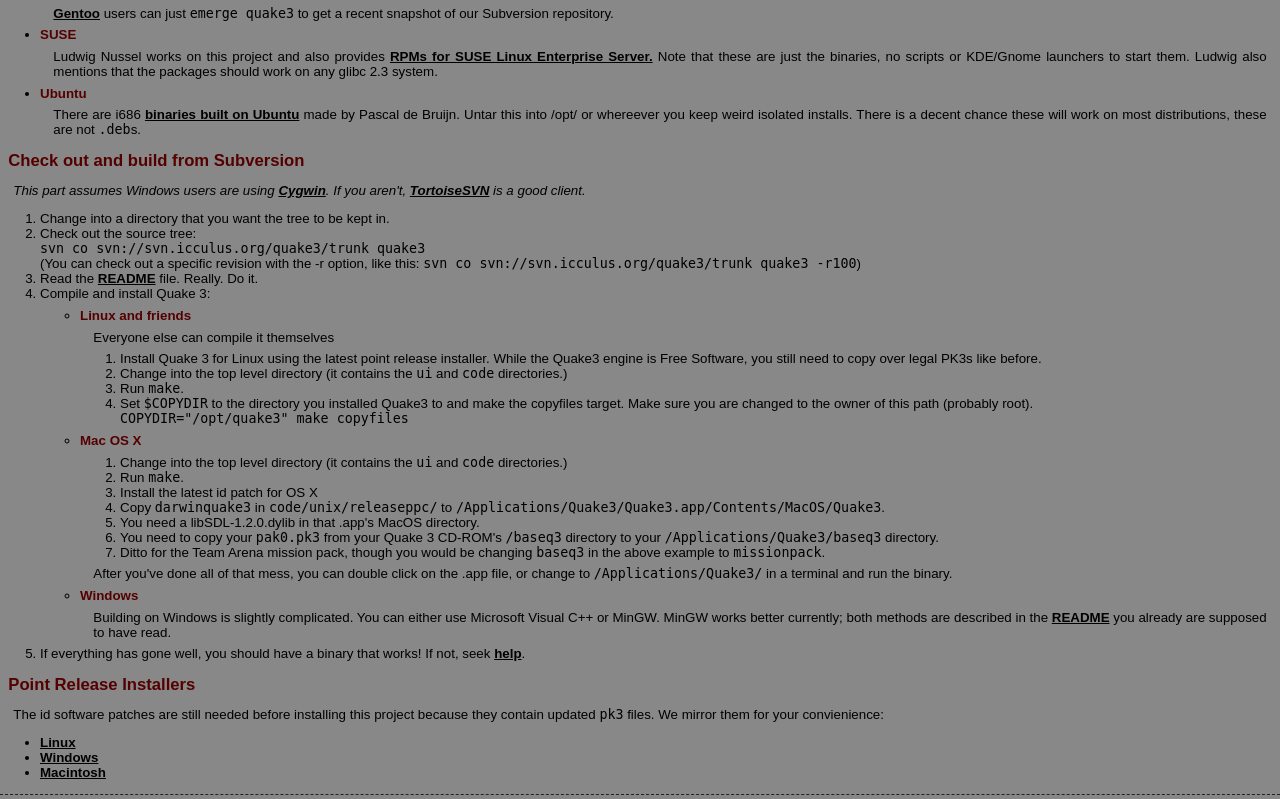
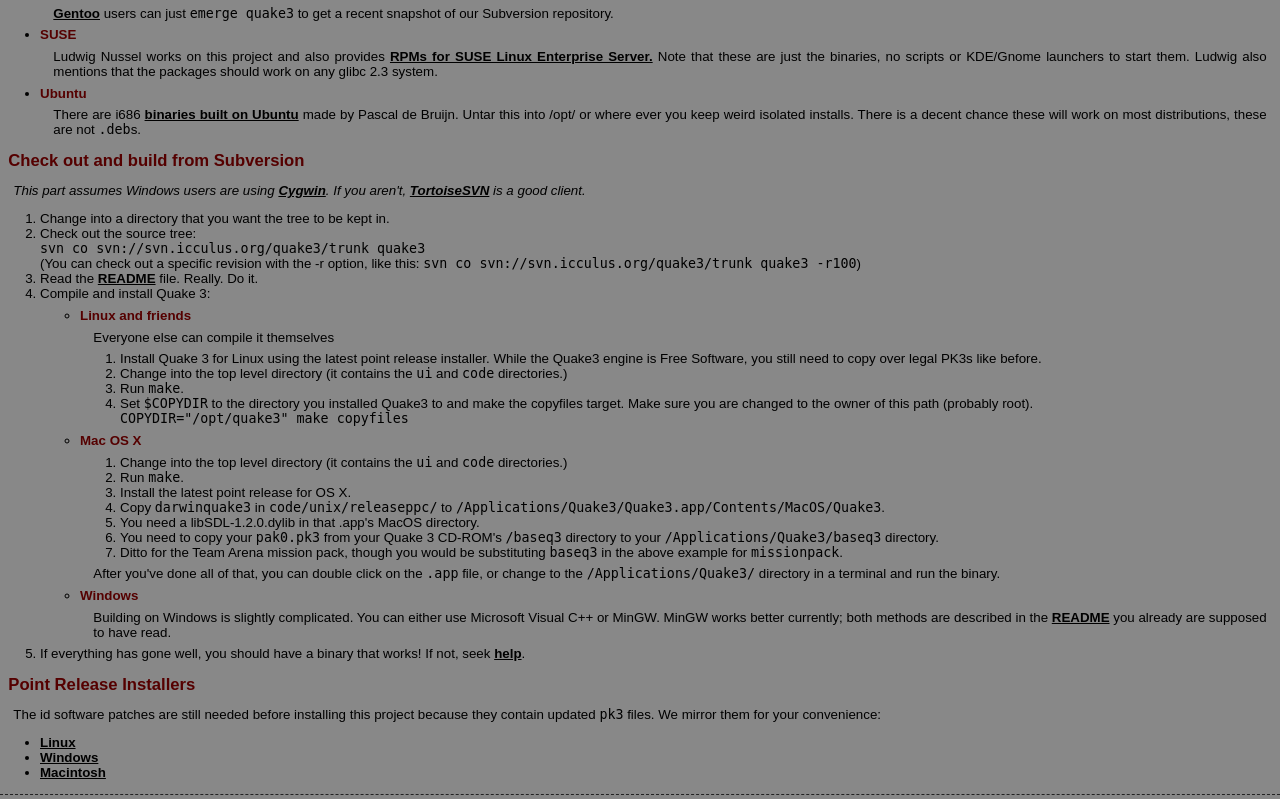
Before and after one commit to ariya/ioquake3, a PHP site: page /?page=get in a window 1280 px wide. Shown: the part 294-1093 px from the top of the page. Run offline with PHP 8.4, Linux system fonts and the light colour scheme; data that the repository does not hold is empty.

Commit message:
Spelling fixes galore.
git-svn-id: svn://svn.icculus.org/quake3/trunk@422 edf5b092-35ff-0310-97b2-ce42778d08ea

```diff
--- a/web/include/get.php
+++ b/web/include/get.php
@@ -32,7 +32,7 @@
 		<h3>Ubuntu</h3>
 		<p>There are i686 <a href="http://www.xs4all.nl/~bruijn9/quake3/breezy/">binaries
 		built on Ubuntu</a> made by Pascal de Bruijn. Untar this into /opt/
-		or whereever you keep weird isolated installs. There is a decent
+		or where ever you keep weird isolated installs. There is a decent
 		chance these will work on most distributions, these are not
 		<span class="shell">.deb</span>s.</p>
 	</li>
@@ -79,7 +79,7 @@
 				the <span class="shell">ui</span> and
 				<span class="shell">code</span> directories.)</li>
 				<li>Run <span class="shell">make</span>.</li>
-				<li>Install the latest id patch for OS X</li>
+				<li>Install the latest point release for OS X.</li>
 				<li>Copy <span class="shell">darwinquake3</span>
 				in <span class="shell">code/unix/releaseppc/</span>
 				to <span class="shell">/Applications/Quake3/Quake3.app/Contents/MacOS/Quake3</span>.</li>
@@ -90,11 +90,12 @@
 				directory to your <span class="shell">/Applications/Quake3/baseq3</span>
 				directory.</li>
 				<li>Ditto for the Team Arena mission pack, though
-				you would be changing <span class="shell">baseq3</span>
-				in the above example to <span class="shell">missionpack</span>.</li>
+				you would be substituting <span class="shell">baseq3</span>
+				in the above example for <span class="shell">missionpack</span>.</li>
 			</ol>
-			<p>After you've done all of that mess, you can double click
-			on the .app file, or change to <span class="shell">/Applications/Quake3/</span>
+			<p>After you've done all of that, you can double click
+			on the <span class="shell">.app</span> file, or change to
+			the <span class="shell">/Applications/Quake3/</span> directory
 			in a terminal and run the binary.
 			</p>
 			</li>
@@ -113,7 +114,7 @@
 <h2>Point Release Installers</h2>
 <p>The id software patches are still needed before installing
 this project because they contain updated <span class="shell">pk3</span>
-files. We mirror them for your convienience:</p>
+files. We mirror them for your convenience:</p>
 <ul>
 	<li><a href="http://filesingularity.timedoctor.org/linuxq3apoint-1.32b-3.x86.run">Linux</a></li>
 	<li><a href="http://filesingularity.timedoctor.org/q3pointrelease_132.exe">Windows</a></li>
--- a/web/include/help.php
+++ b/web/include/help.php
@@ -6,7 +6,7 @@
 should no-longer contact them for support). Windows users and Mac users should just
 <a href="http://www.google.com/">Google</a> their errors to check for preexisting solutions.
 You can try asking on the <a href="?page=mailinglists">mailing list</a>.
-To join the <acronym title="Interent Relay Chat">IRC</acronym> channel, connect your
+To join the <acronym title="Internet Relay Chat">IRC</acronym> channel, connect your
 client to <span class="shell">irc.freenode.net</span> <span class="shell">#icculus.org/quake3</span>.
 To file a bug report with Bugzilla, check out our
 <a href="http://bugzilla.icculus.org/">Bugzilla website</a>.</p>
--- a/web/include/home.php
+++ b/web/include/home.php
@@ -11,7 +11,7 @@
 <a href="http://www.gnu.org/copyleft/gpl.html" title="General Public License">GPL</a>.
 Since then, we have been cleaning up, fixing bugs, and adding features. Our
 eventual goal is to have created <em>the</em> Open-Source Quake 3 distribution upon which
-people base their games, ports, and mods. We also aim to keep compatability with the id data
+people base their games, ports, and mods. We also aim to keep compatibility with the id data
 in perpetuity, for both single player and multiplayer, plus mods (<a href="http://www.urbanterror.net/">Urban Terror</a>, <a href="http://www.rq3.com/">Reaction Quake 3</a>, etc)
 Our focus initially is to get the game working with our updates on Mac OS X, Windows, and Linux.
 Other platforms are a bonus. Sane new features are also welcome. Modern graphical upgrades
@@ -19,12 +19,12 @@
 </p>
 <p>
 As an Open-Source project we expect comments and criticism to go the either the maintainer
-<a href="mailto:zakk@timedoctor.org">zakk@timedoctor.org</a>, or more preferrably to the <a href="http://icculus.org/quake3/?page=mailinglists">mailing
+<a href="mailto:zakk@timedoctor.org">zakk@timedoctor.org</a>, or more preferably to the <a href="http://icculus.org/quake3/?page=mailinglists">mailing
 list</a>.
 </p>
 <h2>Progress</h2>
 <p>While a lot is left to be done, quite a few goals have been met already. Quake 3
-now works natively on x86-64 and PowerPC architectures, plus the game builds and runs
+now works naively on x86-64 and PowerPC architectures, plus the game builds and runs
 on <a href="http://www.freebsd.org/">FreeBSD</a>.
 <a href="http://libsdl.org" title="Simple DirectMedia Layer">SDL</a> is now used for input,
 OpenGL context management, and sound, making the game a lot easier to port to new platforms
--- a/web/include/status.php
+++ b/web/include/status.php
@@ -113,5 +113,5 @@
 be included with any open-source version of Quake 3 due to it being removed from the
 source-code before the release, and the binary-only nature of its anti-cheating software.
 </p>
-<p>While it is possible that someone could write an open-source equivilant of PunkBuster,
-it's not very feasable for a number of reasons.</p>
+<p>While it is possible that someone could write an open-source equivalent of PunkBuster,
+it's not very feasible for a number of reasons.</p>
```
